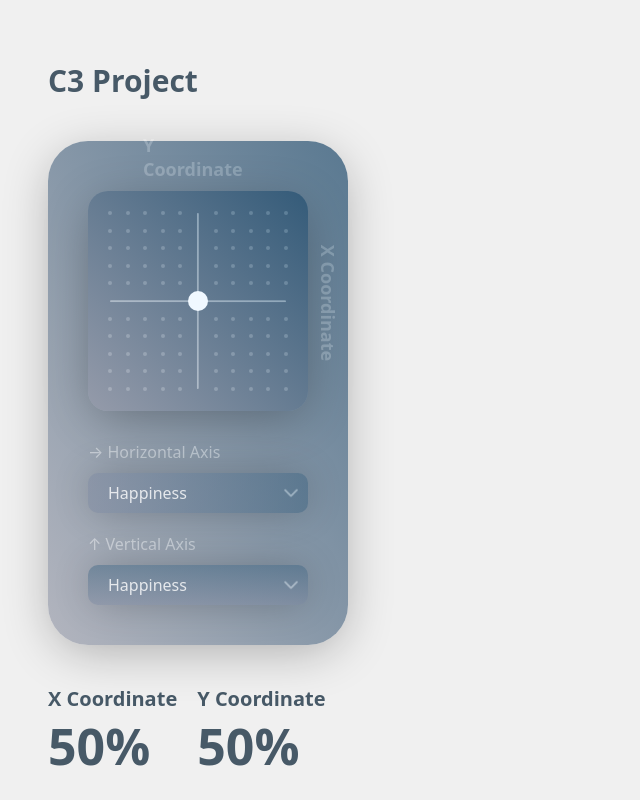
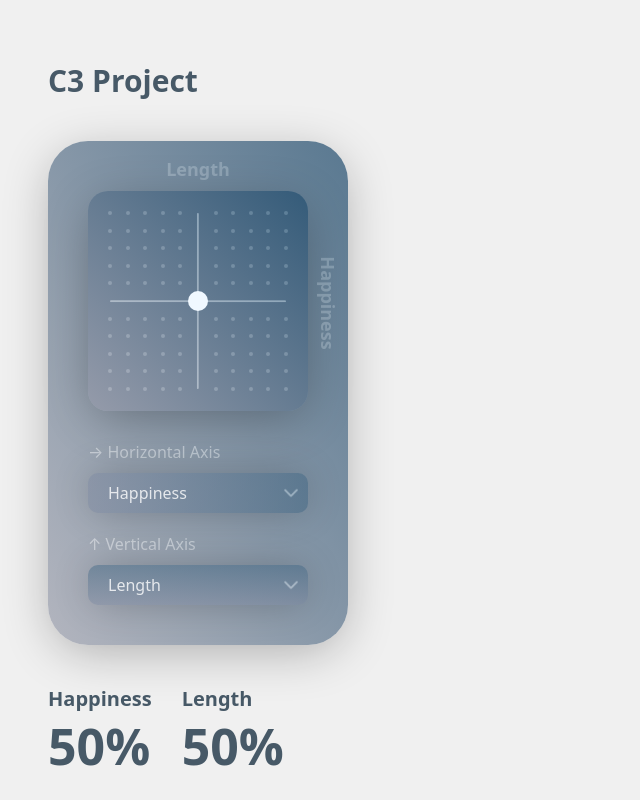
Before and after one commit to shmshmkch/C3-Project, a React (Vite) app: page / in a window 1280 px wide. Shown: the whole page, without its empty margins (0-640 px from the left). Built offline with nearby package versions, Linux system fonts and the light colour scheme.

Commit message:
Add factor-select feature

```diff
--- a/src/App.css
+++ b/src/App.css
@@ -14,7 +14,7 @@ body {
   display: flex;
   flex-direction: row;
   width: 300px;
-  gap: 20px;
+  gap: 30px;
   margin-top: 40px;
   margin-left: 40px;
 }
--- a/src/App.tsx
+++ b/src/App.tsx
@@ -1,23 +1,26 @@
 import { useState } from 'react';
 import './App.css';
-import Message from './Message';
+import { FACTOR_TYPE } from './FACTOR_TYPE.ts';
 import CoordinateInput from './CoordinateInput';
 
 function App() {
 
     const [value, setValue] = useState({ x: 50, y: 50 });
+    // const [currentFactors, setCurrentFactors] = useState({x: FACTOR_TYPE.HAPPINESS, y: FACTOR_TYPE.FRANKNESS})
+    const [currentXFactor, setCurrentXFactor] = useState(FACTOR_TYPE.HAPPINESS)
+    const [currentYFactor, setCurrentYFactor] = useState(FACTOR_TYPE.LENGTH)
 
     return (
         <div>
             <div id="logo">C3 Project</div>
-            <CoordinateInput value={value} setValue={setValue}></CoordinateInput>
+            <CoordinateInput value={value} setValue={setValue} currentXFactor={currentXFactor} currentYFactor={currentYFactor} setCurrentXFactor={setCurrentXFactor} setCurrentYFactor={setCurrentYFactor}/>
             <div id="value_area">
                 <div className='value_wrapper'>
-                    <div id="x_value_label" className='value_label'>X Coordinate</div>
+                    <div id="x_value_label" className='value_label'>{currentXFactor}</div>
                     <div id="x_value" className='value'>{value.x}%</div>
                 </div>
                 <div className='value_wrapper'>
-                    <div id="y_value_label" className='value_label'>Y Coordinate</div>
+                    <div id="y_value_label" className='value_label'>{currentYFactor}</div>
                     <div id="y_value" className='value'>{value.y}%</div>
                 </div>
             </div>
--- a/src/CoordinateInput.tsx
+++ b/src/CoordinateInput.tsx
@@ -2,12 +2,17 @@ import { type Dispatch, useState, useCallback, useEffect, useRef} from 'react';
 import './assets/CoordinateInput.css';
 import Message from './Message';
 import axisImg from "./assets/axis.png"
+import { FACTOR_TYPE } from './FACTOR_TYPE.ts';
 import CoordinatePlane from './CoordinatePlane';
 import SelectBox from './SelecBox';
 
 type ValueProps = {
   value: {x: number, y:number},
-  setValue: Dispatch<React.SetStateAction<{x: number, y:number}>>
+  setValue: Dispatch<React.SetStateAction<{x:number, y:number}>>,
+  currentXFactor: string,
+  currentYFactor: string,
+  setCurrentXFactor: Function,
+  setCurrentYFactor: Function
 };
 
 function CoordinateInput(props: ValueProps) {
@@ -91,14 +96,14 @@ function CoordinateInput(props: ValueProps) {
                         }}>
                     </div>
                 </div>
-                <div id="y_axis_label" className="axis_label">Y Coordinate</div>
-                <div id="x_axis_label" className="axis_label">X Coordinate</div>
+                <div id="y_axis_label" className="axis_label">{props.currentYFactor}</div>
+                <div id="x_axis_label" className="axis_label">{props.currentXFactor}</div>
             </div>
             <div id="select_area">
                 <p className="axis_text">→ Horizontal Axis</p>
-                <SelectBox className='horizontal'/>
+                <SelectBox className='horizontal' currentFactor={props.currentXFactor} setCurrentFactor={props.setCurrentXFactor}/>
                 <p className="axis_text">↑ Vertical Axis</p>
-                <SelectBox className="vertical"/>
+                <SelectBox className="vertical" currentFactor={props.currentYFactor} setCurrentFactor={props.setCurrentYFactor}/>
             </div>
         </div>
     );
--- a/src/FACTOR_TYPE.ts
+++ b/src/FACTOR_TYPE.ts
@@ -1,5 +1,13 @@
+type Factor = {
+    name: string
+    id: number
+}
+
 export const FACTOR_TYPE = {
     HAPPINESS: "Happiness",
     FRANKNESS: "Frankness",
-    LENGTH: "Length"
+    LENGTH: "Length",
+    RHYME: "Rhyme",
+    FORMALITY: "Formality",
+    EMOTIONALITY: "Emotionality"
 } as const
--- a/src/SelecBox.tsx
+++ b/src/SelecBox.tsx
@@ -1,15 +1,43 @@
 import {useEffect, useRef} from 'react';
 import './assets/SelectBox.css';
+import { FACTOR_TYPE } from './FACTOR_TYPE.ts';
 
-function SelectBox({className}: {className?: string}) {
+function SelectBox({className, currentFactor, setCurrentFactor}: {className?: string, currentFactor: string, setCurrentFactor: Function}) {
 
+    const selectRef = useRef<HTMLSelectElement>(null)
+
+    let ignore = false
+    console.log(currentFactor)
+    useEffect(() => {
+        // Add all factor options to <select>
+        for (const [key, value] of Object.entries(FACTOR_TYPE)) {
+            if (selectRef.current && !ignore) {
+                const option = document.createElement('option');
+                option.text = value; // e.g. "Happiness"
+                option.value = value;
+                if (value == currentFactor) {
+                    option.selected = true
+                }
+                selectRef.current.appendChild(option)
+            }
+        }
+        return () => {
+            if (selectRef.current) {
+                selectRef.current.value = currentFactor.toString()
+            }
+            ignore = true
+        }
+    }, []);
+
+    const handleChange = (e) => {
+        setCurrentFactor(e.target.value)
+    }
 
 
     return (
         <div className={`select_box ${className}`}>
-            <select name="category">
-                <option value="">Happiness</option>
-                <option value="living">Frankness</option>
+            <select name="factor" ref={selectRef} defaultValue={currentFactor.toString()} value={currentFactor.toString()} onChange={handleChange}>
+
             </select>
             <div className="select_box_arrow"></div>
         </div>
```
